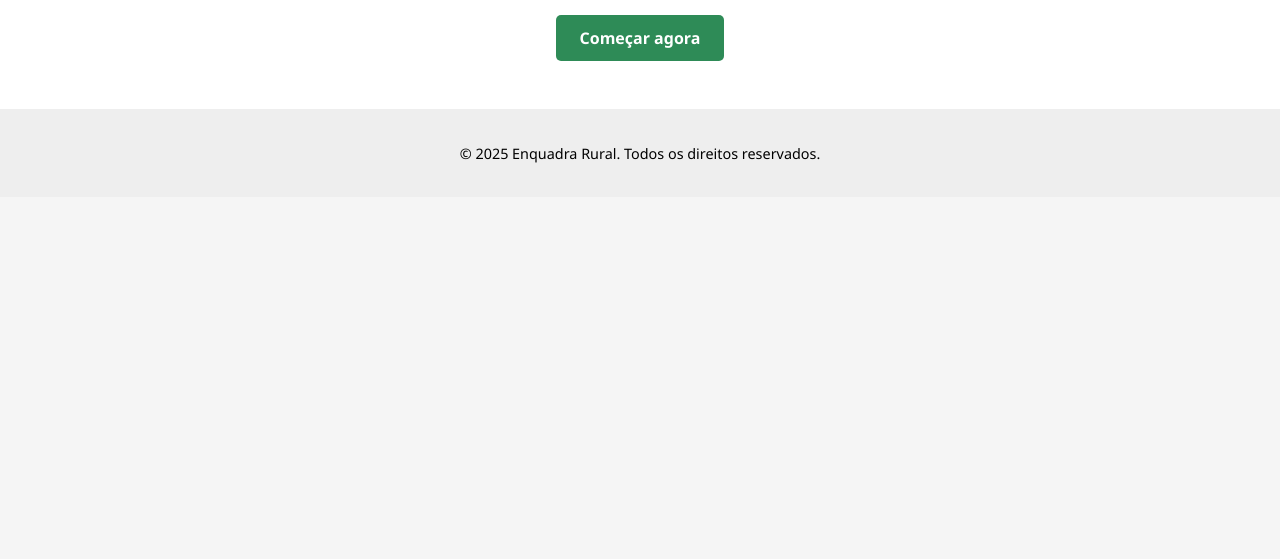
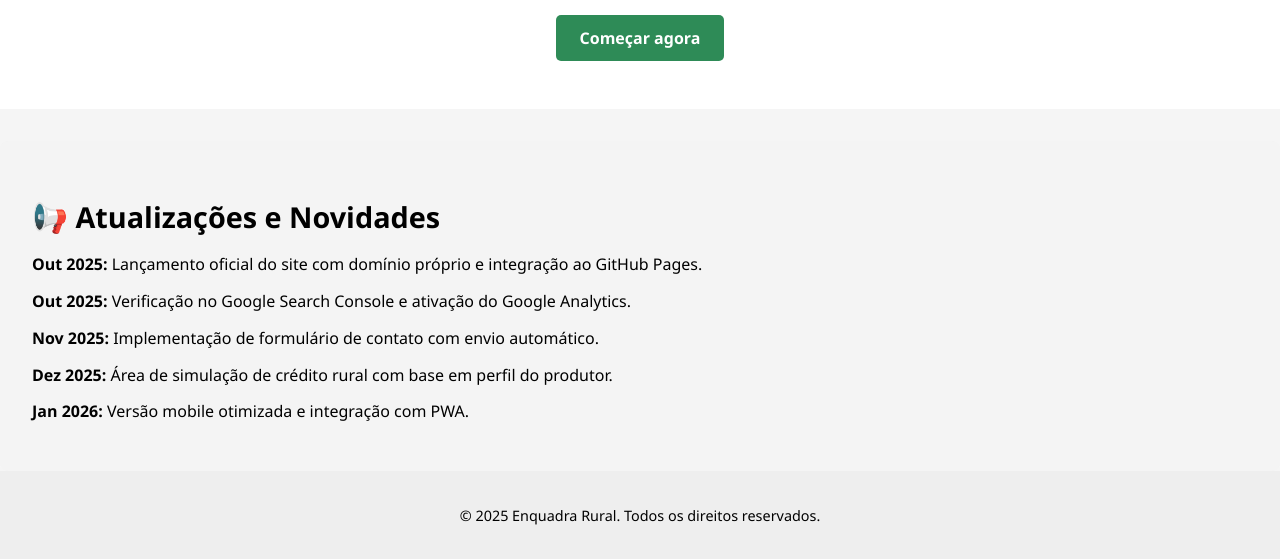
Before and after one commit to enquadrarural/enquadra-rural, a plain HTML site: page index.html in a window 1280 px wide. Shown: the part 292-851 px from the top of the page. Before the commit the page ends 800 px from the top, so only its background shows below. Drawn offline with Linux system fonts and the light colour scheme.

Commit message:
Add files via upload

```diff
--- a/index.html
+++ b/index.html
@@ -33,8 +33,18 @@
     <section class="hero">
       <h2>Facilitando o acesso ao crédito rural</h2>
       <p>Use nossa ferramenta para descobrir o enquadramento ideal do produtor rural e acessar as linhas de financiamento corretas.</p>
-      <a href="../enquadramento/enquadramento.html" class="botao">Começar agora</a>
+      <a href="enquadramento.html" class="botao">Começar agora</a>
     </section>
+	<section class="atualizacoes">
+		<h2>📢 Atualizações e Novidades</h2>
+		<ul>
+			<li><strong>Out 2025:</strong> Lançamento oficial do site com domínio próprio e integração ao GitHub Pages.</li>
+			<li><strong>Out 2025:</strong> Verificação no Google Search Console e ativação do Google Analytics.</li>
+			<li><strong>Nov 2025:</strong> Implementação de formulário de contato com envio automático.</li>
+			<li><strong>Dez 2025:</strong> Área de simulação de crédito rural com base em perfil do produtor.</li>
+			<li><strong>Jan 2026:</strong> Versão mobile otimizada e integração com PWA.</li>
+		</ul>
+	</section>
   </main>
 
   <footer>
--- a/style.css
+++ b/style.css
@@ -212,3 +212,26 @@ button[type="submit"]:hover {
   margin: 20px auto;
   display: block;
 }
+/* === Seção de Atualizações === */
+.atualizacoes {
+  background-color: #f4f4f4;
+  padding: 2rem;
+  margin-top: 2rem;
+  border-radius: 8px;
+}
+
+.atualizacoes h2 {
+  font-size: 1.8rem;
+  margin-bottom: 1rem;
+}
+
+.atualizacoes ul {
+  list-style: none;
+  padding-left: 0;
+}
+
+.atualizacoes li {
+  margin-bottom: 0.8rem;
+  font-size: 1rem;
+  line-height: 1.5;
+}
```
